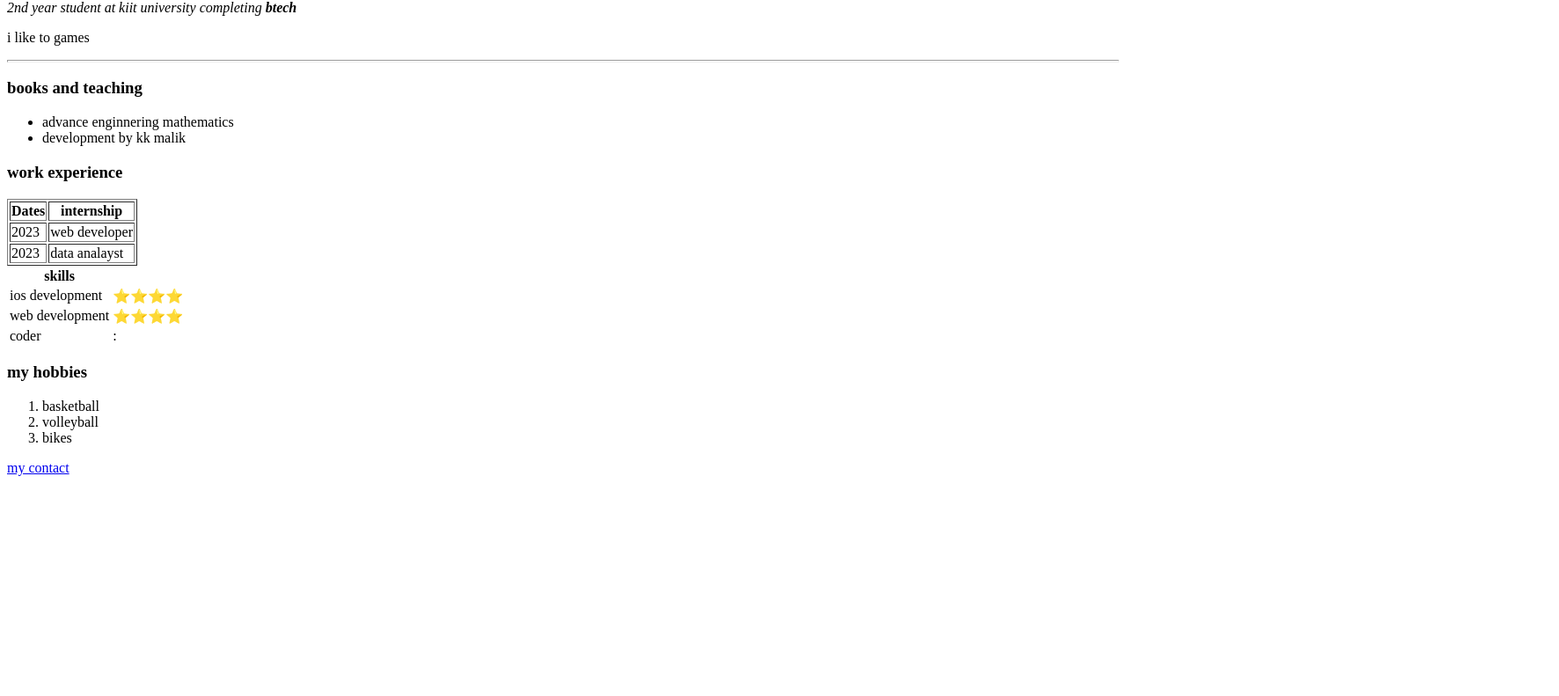
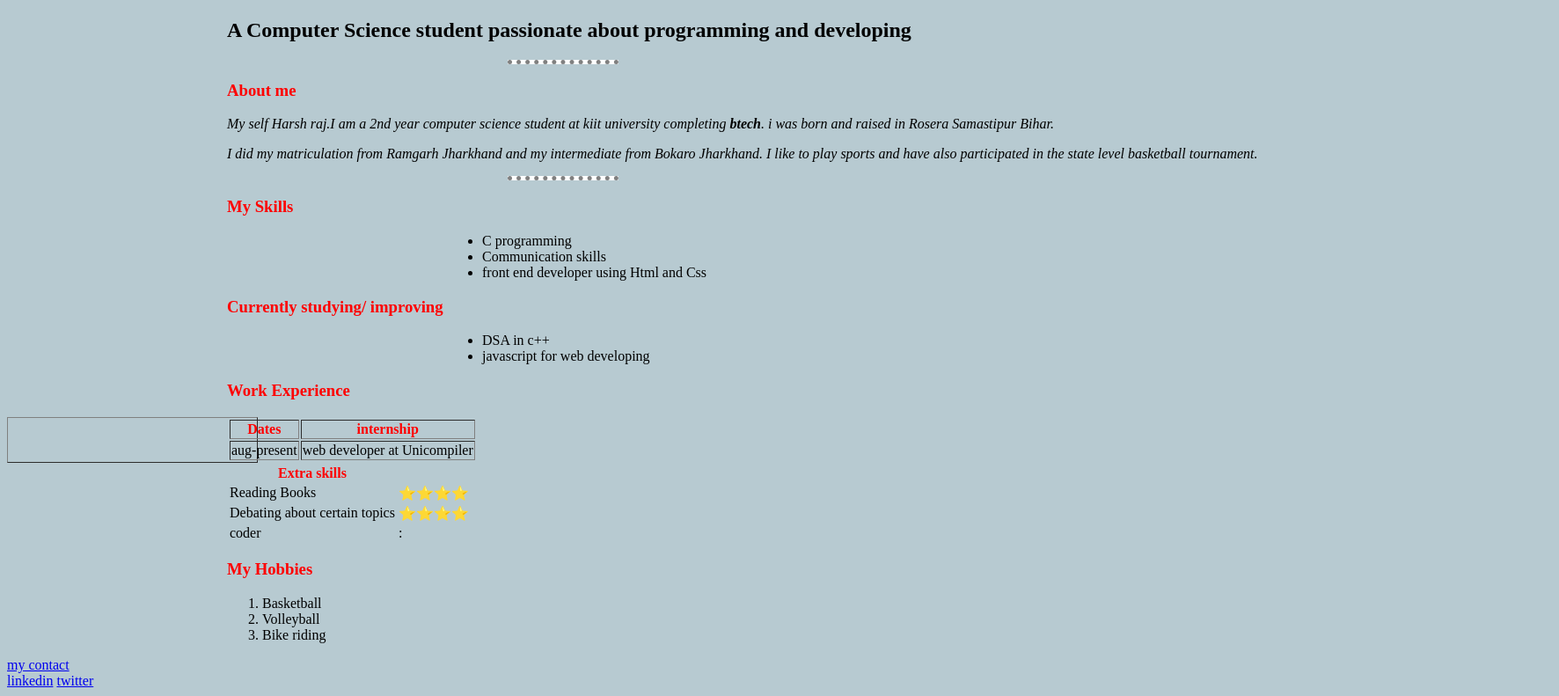
Before and after one commit to RajHarsh19/cv, a plain HTML site: page index.html in a window 1280 px wide. Shown: the part 225-1016 px from the top of the page at 88% size, 1772 px wide, since content can reach past the window. Before the commit the page ends 800 px from the top, so only its background shows below. Drawn offline with Linux system fonts and the light colour scheme; files that its build step writes are made by us from their sources.

Commit message:
Add files via upload

```diff
--- a/index.html
+++ b/index.html
@@ -3,25 +3,39 @@
 <head>
     <meta charset="utf-8">
     <title>Harsh's personal site</title>
+    <link rel="stylesheet" href="css/style.css">
+    <link rel="icon" href="favicon.ico">
 </head>
 
 <body>
-    <img src="C:\Users\KIIT\Desktop\web files\harsh pic.jpg"
-        alt="Harsh raj profile picture">
+
+    <img src="harshpic 2.jpg" alt="harshpic 2-img" height="150px" width="150px" >
+
+
     <hr size="3" noshade>
-    <h1>The Adventure of sherlock Homes!</h1>
-    <h3>by</h3>
-    <h2>Harsh Raj</h2>
+    <h1>Hi I'm Harsh Raj</h1>
+    <h2>A Computer Science student passionate about programming and developing</h2>
     <hr size="3" noshade>
-    <p><em> 2nd year student at kiit university completing<strong> btech</strong> </em></p>
-    <p>i like to games</p>
+
+    <h3>About me</h3>
+    <p><em> My self Harsh raj.I am a  2nd year computer science student at kiit university completing<strong> btech</strong>. i was born and raised in Rosera Samastipur Bihar.
+    </em></p>
+    <p><em>I did my matriculation from Ramgarh Jharkhand and my intermediate from Bokaro Jharkhand.
+        I like to play sports and have also participated in the state level basketball tournament.</em></p>
     <hr size="3" non shade>
-    <h3>books and teaching</h3>
+    <h3>My Skills</h3>
     <ul>
-        <li>advance enginnering mathematics</li>
-        <li> development by kk malik</li>
+        <li>C programming</li>
+        <li> Communication skills</li>
+        <li>front end developer using Html and Css</li>
     </ul>
-    <h3> work experience</h3>
+    <h3>Currently studying/ improving</h3>
+    <ul>
+        <li> DSA in c++</li>
+        <li>javascript for web developing</li>
+    </ul>
+
+    <h3> Work Experience </h3>
     <table border="1">
         <thead>
             <tr>
@@ -31,26 +45,24 @@
         </thead>
 
         <tr>
-           <td>2023</td>
-           <td>web developer</td>
+           <td>aug-present</td>
+           <td>web developer at Unicompiler</td>
         </tr>
-        <tr>
-           <td>2023</td>
-           <td>data analayst</td>
-        </tr>
+
+
     </table>
     <table cell spacing="20">
         <thead>
         <tr>
-            <th>skills</th>
+            <th> Extra skills</th>
         </tr>
         </thead>
         <tr>
-            <td>ios development</td>
+            <td>Reading Books</td>
             <td><span style='font size :100px;'&#11088;>&#11088;&#11088;&#11088;&#11088;</span></td>
         </tr>
         <tr>
-            <td>web development</td>
+            <td>Debating about certain topics</td>
             <td><span style='font size :100px;'&#11088;>&#11088;&#11088;&#11088;&#11088;</span></td>
         <tr>
             <td>coder </td>
@@ -59,13 +71,18 @@
 
         </tr>
     </table>
-    <h3>my hobbies</h3>
+    <h3>My Hobbies</h3>
     <ol>
-        <li>basketball</li>
-        <li>volleyball</li>
-        <li>bikes</li>
+        <li>Basketball</li>
+        <li>Volleyball</li>
+        <li>Bike riding</li>
     </ol>
     <a href="contact.html">my contact</a>
+    <div class="bottom-container">
+        <a class="footer-link" href="https://www.linkedin.com/in/harsh-raj-b0b020252/">linkedin</a>
+        <a class="footer-link" href="https://twitter.com/i/flow/login?redirect_after_login=%2FHarshraj0919">twitter</a>
+
+    </div>
 </body>
 
 </html>
--- /dev/null
+++ b/style.css
@@ -0,0 +1,71 @@
+body {
+    background-color:rgb(183, 202, 209);
+  }
+ img{
+   position:relative;
+   left:450px;
+    border-radius: 50%;
+    width: 100px;
+    height: 100px;
+
+ }
+ h1{
+    color:red;
+    font-size: 50px;
+    position:relative;
+    left:450px;
+ }
+ h2{
+   position:relative;
+   left:250px;
+}
+p{
+   position:relative;
+   left:250px;
+}
+ h3{
+    color:red;
+    position:relative;
+    left:250px;
+ }
+
+ ul{
+   position:relative;
+    left:250px;
+    margin: 0 auto 0 auto;
+ }
+ thead{
+   position:relative;
+   left:250px;
+ }
+ td{
+   position:relative;
+   left:250px;
+ }
+th{
+   color:red;
+}
+
+ hr{
+     background-color:white;
+     border-style:dotted none none;
+     border-color:gray;
+     border-width:5px;
+     height:0px;
+     width:10%;
+ }
+ li{
+   position:relative;
+   left:250px;
+ }
+ a href{
+   position:relative;
+   left:250px;
+
+  }
+title{
+  color:red;
+}
+ body{
+
+ }
```
Also changed, not shown: contact.html (+8 -9 lines), harshpic 2.jpg (added).
